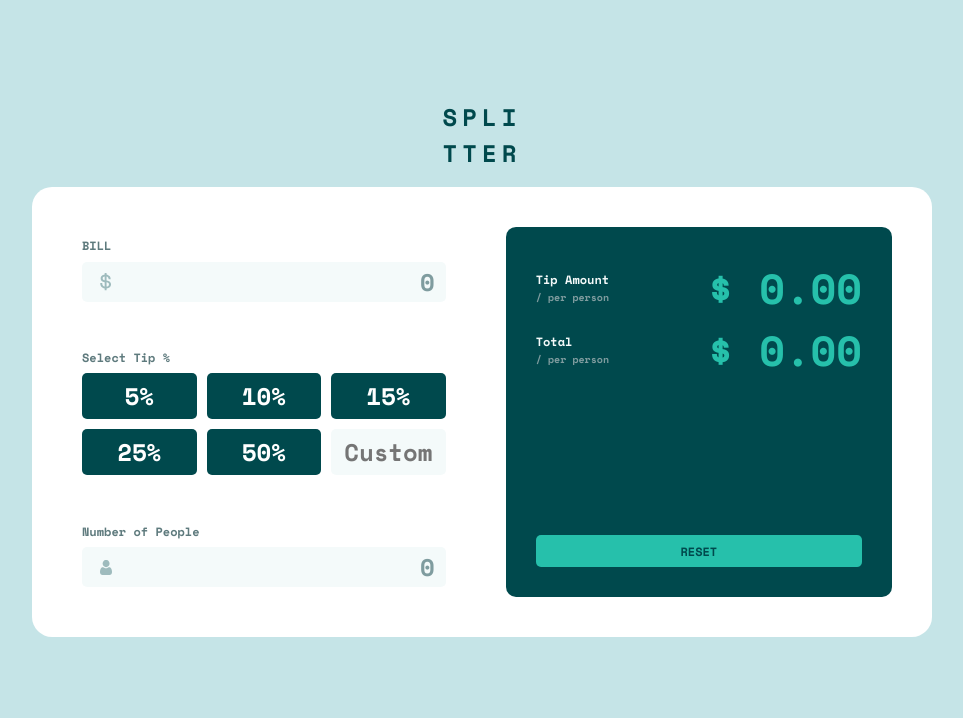
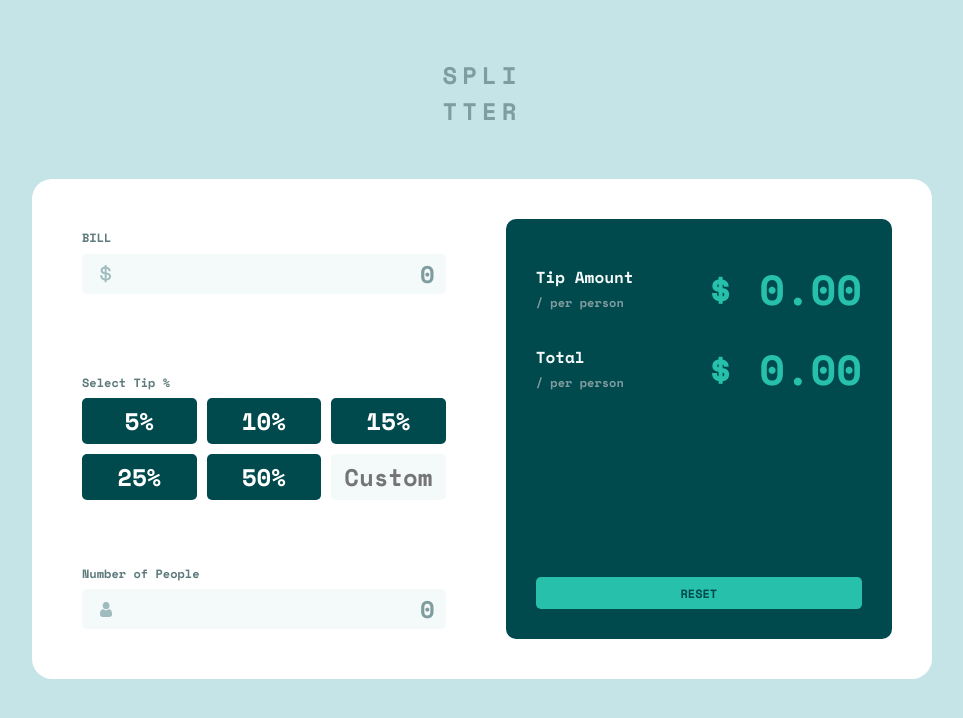
Before and after one commit to mksoofian/Splitter-Calculator-App, a plain HTML site: page index.html in a window 1280 px wide. Shown: the whole page, without its empty margins (158-1121 px from the left). Drawn offline with nearby package versions, Linux system fonts and the light colour scheme.

Commit message:
Updated some styling to better reflect challenge

```diff
--- a/index.html
+++ b/index.html
@@ -39,7 +39,7 @@
             />
           </div>
           <div class="tip_area">
-            <label class="labels" for="tip_selectors">Select Tip %</label>
+            <h4 class="labels">Select Tip %</h4>
             <div id="tip_selectors" class="calc_buttons">
               <button class="percBtn">
                 <span class="percVal" id="five">5</span>%
@@ -84,17 +84,15 @@
         <section class="results_card">
           <div class="results_wrapper">
             <div class="totals">
-              <label for="tip_results"
-                >Tip Amount <br /><span class="perPerson"
-                  >/ per person</span
-                ></label
-              >
+              <h3 class="tip_results">
+                Tip Amount <br /><span class="perPerson">/ per person</span>
+              </h3>
               <div class="results">$ <span class="result1"> 0.00</span></div>
             </div>
             <div class="totals">
-              <label for="tip_results"
-                >Total <br /><span class="perPerson">/ per person</span></label
-              >
+              <h3 class="tip_results">
+                Total <br /><span class="perPerson">/ per person</span>
+              </h3>
               <div class="results">$ <span class="result2"> 0.00</span></div>
             </div>
           </div>
--- a/style.css
+++ b/style.css
@@ -35,7 +35,8 @@ button {
 }
 .header_logo {
   letter-spacing: 0.5rem;
-  color: var(--verydarkCyan);
+  color: var(--grayishCyan);
+  margin-bottom: 5rem;
 }
 .container {
   display: flex;
@@ -52,7 +53,7 @@ button {
   padding: 4rem;
   display: flex;
   width: 900px;
-  height: 450px;
+  height: 500px;
 }
 .calc_area {
   width: 50%;
@@ -151,10 +152,7 @@ input,
   border-radius: 0.5rem;
   padding: 0.5rem;
 }
-/* .active_btn {
-  color: var(--verydarkCyan);
-  background-color: var(--strongCyan);
-} */
+
 .results_card {
   width: 50%;
   background-color: var(--verydarkCyan);
@@ -170,12 +168,13 @@ input,
   justify-content: space-between;
   align-items: center;
 }
+.tip_results {
+  font-size: 1.6rem;
+  color: var(--verylightgrayishCyan);
+}
 .totals .perPerson {
   color: var(--grayishCyan);
-  font-size: 1rem;
-}
-.results_card label {
-  color: var(--verylightgrayishCyan);
+  font-size: 1.2rem;
 }
 .results {
   color: var(--strongCyan);
@@ -222,7 +221,8 @@ input,
   .results_wrapper {
     display: flex;
     flex-direction: column;
-    gap: 1rem;
+    gap: 2rem;
+    margin-bottom: 2rem;
   }
   .results {
     font-size: 3.2rem;
```
